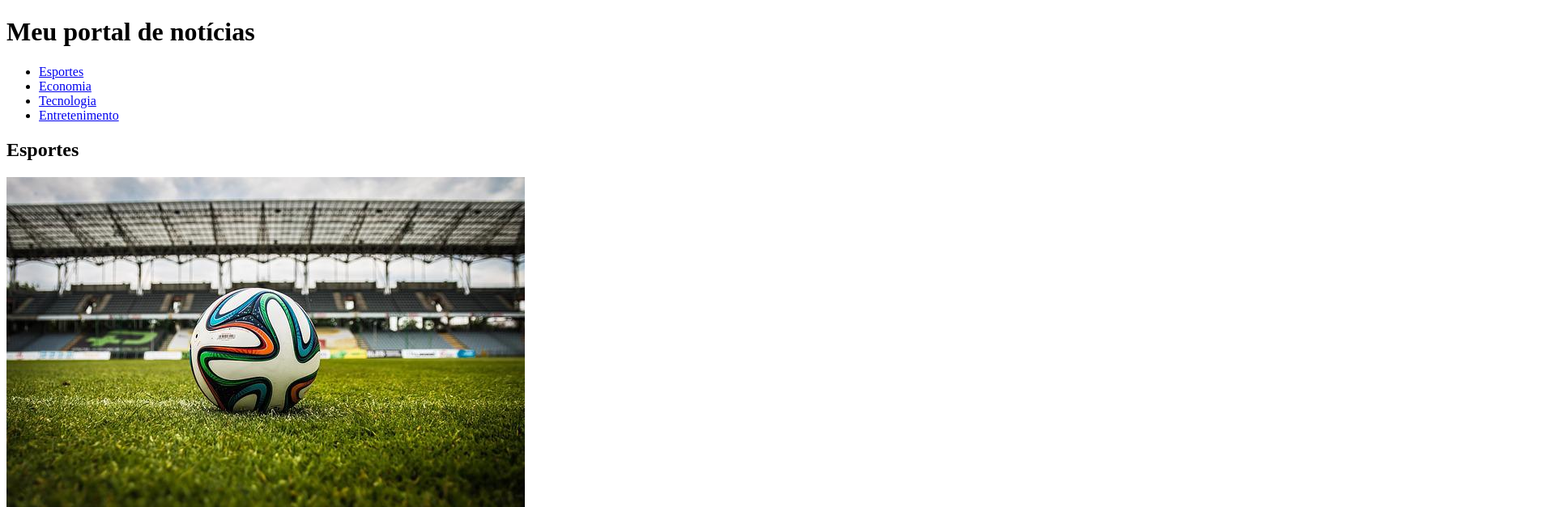
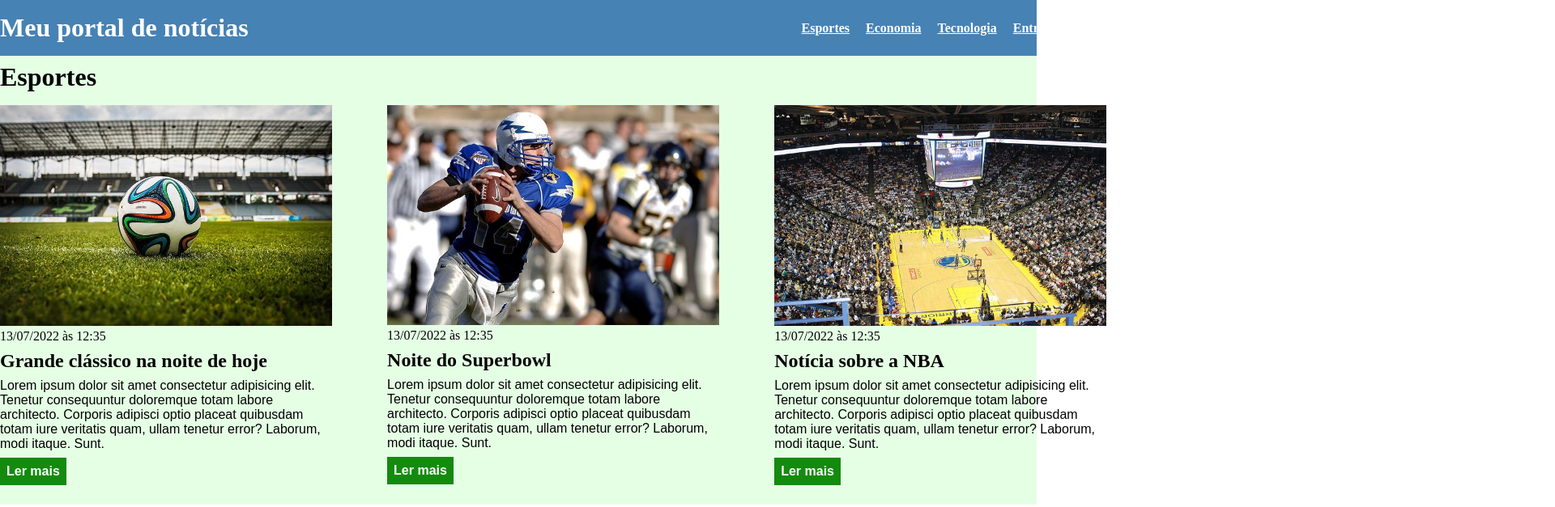
Before and after one commit to lucaspjardim/curso_ebac_frontend, a plain HTML site: page index.html in a window 1280 px wide. Shown: the top 627 px of the page at 81% size, 1920 px wide, since content can reach past the window. Drawn offline with Linux system fonts and the light colour scheme.

Commit message:
Modificação do index.html e adicionando CSS

```diff
--- a/index.html
+++ b/index.html
@@ -9,7 +9,8 @@
 </head>
 <body>
     <header>
-        <h1>Meu portal de notícias</h1>
+        <div class="container">
+            <h1>Meu portal de notícias</h1>
         <nav>
             <ul>
                 <li>
@@ -26,9 +27,13 @@
                 </li>
             </ul>
         </nav>
+        </div>
+
     </header>
-    <section>
-        <h2>Esportes</h2>
+    <section id="sports">
+        <div class="container">
+            <h2>Esportes</h2>
+            <div class="articles">
         <article>
             <img src="imagens/futebol.jpg" alt="Bola de futebol no gramado" />
             <header>
@@ -62,20 +67,12 @@
             </p>
             <a href="#" title="Leia a notícia completa">Ler mais</a>
         </article>
-        <article>
-            <img src="imagens/basquete.jpg" title="Vista aérea de uma quadra de basquete" />
-            <header>
-                <time>13/07/2022 às 12:35</time>
-            </header>
-            <h3>Notícia sobre a NBA</h3>
-            <p>
-                Lorem ipsum dolor sit amet consectetur adipisicing elit. Tenetur consequuntur doloremque totam labore architecto. Corporis adipisci optio placeat quibusdam totam iure veritatis quam, ullam tenetur error? Laborum, modi itaque. Sunt.
-            </p>
-            <a href="#" title="Leia a notícia completa">Ler mais</a>
-        </article>
+    </div>
     </section>
-    <section>
-        <h2>Economia</h2>
+    <section id="economy">
+        <div class="container">
+            <h2>Economia</h2>
+            <div class="articles">
         <article>
             <img src="imagens/dolares.jpg" alt="Muitos dólares" />
             <header>
@@ -109,9 +106,13 @@
             </p>
             <a href="#" title="Leia a notícia completa">Ler mais</a>
         </article>
+            </div>
+        </div>
     </section>
-    <section>
-        <h2>Tecnologia</h2>
+    <section id="tecnology">
+        <div class="container">
+            <h2>Tecnologia</h2>
+            <div class="articles">
         <article>
             <img src="imagens/IA.jpeg" alt="*"/>
             <header>
@@ -145,9 +146,13 @@
             </p>
             <a href="#" title="Leia a notícia completa">Ler mais</a>
         </article>
+            </div>
+        </div>
     </section>
-    <section>
+    <section id="entertainment">
+       <div class="container">
         <h2>Entretenimento</h2>
+        <div class="articles">
         <article>
             <img src="imagens/netflix.png" alt="*"/>
             <header>
@@ -181,6 +186,8 @@
             </p>
             <a href="#" title="Leia a notícia completa">Ler mais</a>
         </article>
+        </div>
+       </div>
     </section>
 </body>
 </html>
--- a/styles/main.css
+++ b/styles/main.css
@@ -1,3 +1,92 @@
 * {
     box-sizing: border-box;
+    margin: 0;
+    padding: 0;
 }
+
+body > header {
+    background-color: steelblue;
+    padding: 16px 0;
+    color: white;
+}
+
+header .container {
+    display: flex;
+    align-items: center;
+    justify-content: space-between;
+
+}
+
+header li {
+    display: inline;
+}
+
+header li a {
+    color: white;
+    padding: 8px;
+    font-weight: bold;
+}
+
+.container {
+    width: 1366px;
+    margin: 0 auto;
+}
+
+.articles {
+    display: flex;
+    flex-wrap: wrap;
+    justify-content: space-between;
+}
+
+.articles article img {
+    width: 100%;
+}
+
+.articles article {
+    width: 30%;
+}
+
+section {
+    padding: 8px 0;
+}
+section h2, .articles article {
+    margin-bottom: 16px;
+}
+
+.articles article h3 {
+    margin-top: 8px;
+    margin-bottom: 8px;
+}
+
+.articles article a {
+    background-color: cornflowerblue;
+    color: white;
+    padding: 8px;
+    display: inline-block;
+    text-decoration: none;
+    font-weight: bold;
+    margin-top: 8px;
+}
+
+.articles article a:hover{
+    text-decoration: underline;
+}
+
+.articles article p, .articles article a {
+    font-family: Arial, Helvetica, sans-serif;
+}
+.articles article h3 {
+    font-size: 24px;
+}
+
+section h2 {
+    font-size: 32px;
+}
+
+#sports {
+    background-color: rgba(0, 255, 0, 0.1)
+}
+
+#sports .articles article a {
+    background-color: rgb(20, 138, 14);
+}
```
